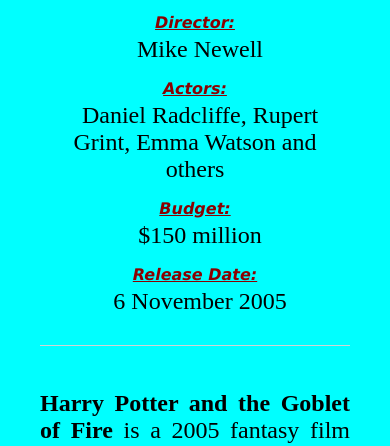
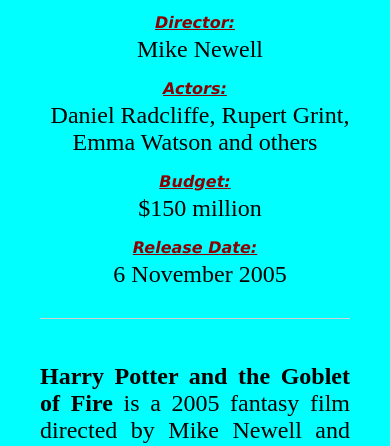
Before and after one commit to merowing/kottans.org, a plain HTML site: page Exercise 7/3/index.html in a window 390 px wide. Shown: the part 400-846 px from the top of the page. Drawn offline with Linux system fonts and the light colour scheme.

Commit message:
fix .block-info in Exercise 7-3

```diff
--- a/Exercise 7/3/index.html
+++ b/Exercise 7/3/index.html
@@ -178,6 +178,9 @@
     .block-info, .description {
         font-size:1.5em;
     }
+    .block-info {
+        padding:0;
+    }
     #logo {
         display: none;
     }
```
